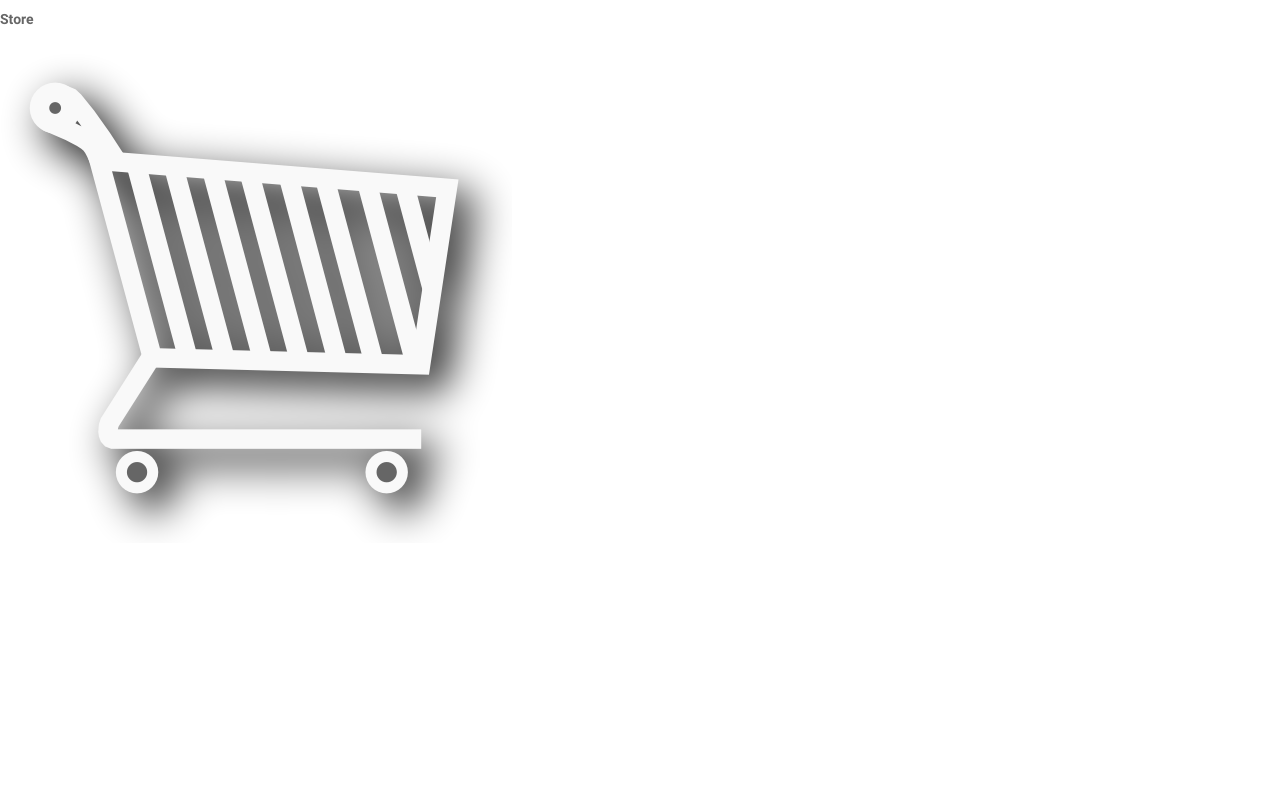
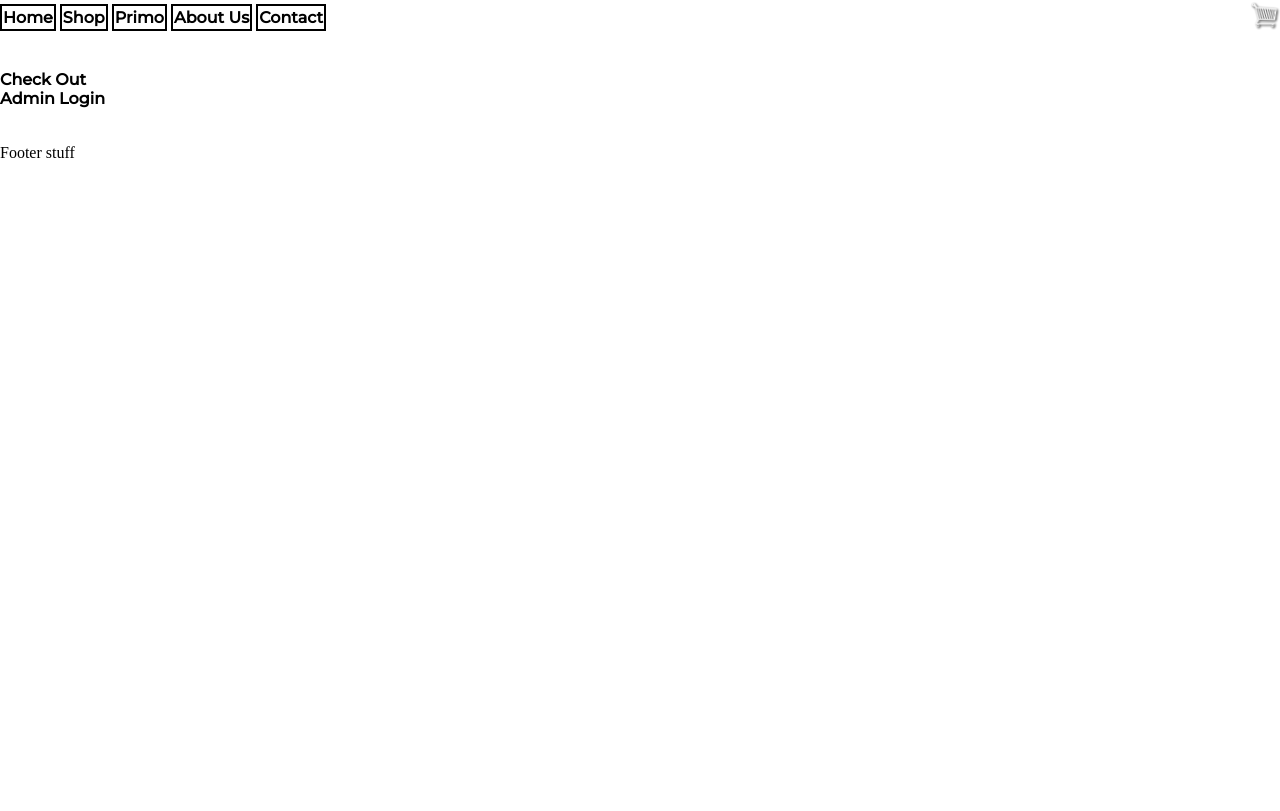
Before and after one commit to Rodolfoh21/Life-Gems, a Django app: page / in a window 1280 px wide. After the commit the page ends 158 px from the top, so only its background shows below. Run offline with Django 4.2, Linux system fonts and the light colour scheme.

Commit message:
Added Navbar
changes in template: base, cart, checkout, store .html and added navbar.css into static/css

```diff
--- /dev/null
+++ b/Life Gems/static/css/navbar.css
@@ -0,0 +1,49 @@
+@import url('https://fonts.googleapis.com/css?family=Montserrat:500');
+
+*{
+	box-sizing: border-box;
+	margin: 0;
+	padding: 0;
+	background-color: white;
+}
+
+li, a, button{
+	font-family: "Montserrat", sans-serif;
+	font-weight: 600;
+	font-size: 16px;
+	color: black;
+	text-decoration: none;
+}
+
+header{
+	display: flex;
+	justify-content: space-between;
+	align-items: center;
+	padding: 30px, 10%;
+}
+
+img{
+	max-width: 30px;
+}
+
+.logo{
+	cursor:pointer;
+}
+
+.nav__links{
+	list-style: none;
+}
+
+.nav__links li{
+	display: inline-block;
+	padding: 2px 1px;
+	border: 2px solid black;
+}
+
+.nav__links li a{
+	transition: all 0.3s ease 0s;
+}
+
+.nav__links li a:hover{
+	color: #2459e0;
+}
--- /dev/null
+++ b/Life Gems/templates/store/base.html
@@ -0,0 +1,31 @@
+{% load static %}
+
+<!DOCTYPE html><head>
+	<meta charset="utf-8">
+	<meta http-equiv="X-UA-Compatible" content="IE=edge">
+	<meta name="viewport" content="width=device-width, initial-scale=1">
+	<link rel="stylesheet" type="text/css" href="{% static 'css/navbar.css' %}">
+</head>
+<body>
+	<header>
+		<nav>
+			<ul class="nav__links", id="menu">
+				<li><a href="/">Home</a></li>
+				<li><a href="/cart/">Shop</a></li>
+				<li><a href="#">Primo</a></li>
+				<li><a href="#">About Us</a></li>
+				<li><a href="#">Contact</a></li>
+			</ul>
+		</nav>
+		<a href="/cart/"><img src="{% static 'img/cart.png' %}"></a>
+	</header>
+</body>
+<br/><br/>
+
+{% block content %}
+
+{% endblock %}
+
+<br/><br/>
+Footer stuff
+</html>
--- a/Life Gems/templates/store/cart.html
+++ b/Life Gems/templates/store/cart.html
@@ -1 +1,5 @@
+{% extends 'store/base.html' %}
+{% load static %}
+{% block content %}
 <h3>Cart</h3>
+{% endblock %}
--- a/Life Gems/templates/store/checkout.html
+++ b/Life Gems/templates/store/checkout.html
@@ -1 +1,5 @@
+{% extends 'store/base.html' %}
+{% load static %}
+{% block content %}
 <h3>Checkout</h3>
+{% endblock %}
--- a/Life Gems/templates/store/store.html
+++ b/Life Gems/templates/store/store.html
@@ -1,5 +1,17 @@
+{% extends 'store/base.html' %}
 {% load static %}
-<link rel="stylesheet" type="text/css" href="{% static 'css/base.css' %}">
-<h3>Store</h3>
+{% block content %}
+<html>
+	<head>
+		<meta charset="utf-8">
+		<title>Life Gems</title>
+	</head>
+	<body>
+		<a href="/checkout/">Check Out</a>
+	</body>
+	<footer>
+		<a href="/admin/"><p>Admin Login</p></a>
+	</footer>
+</html>
 
-<img src="{% static 'img/cart.png' %}">
+{% endblock %}
```
